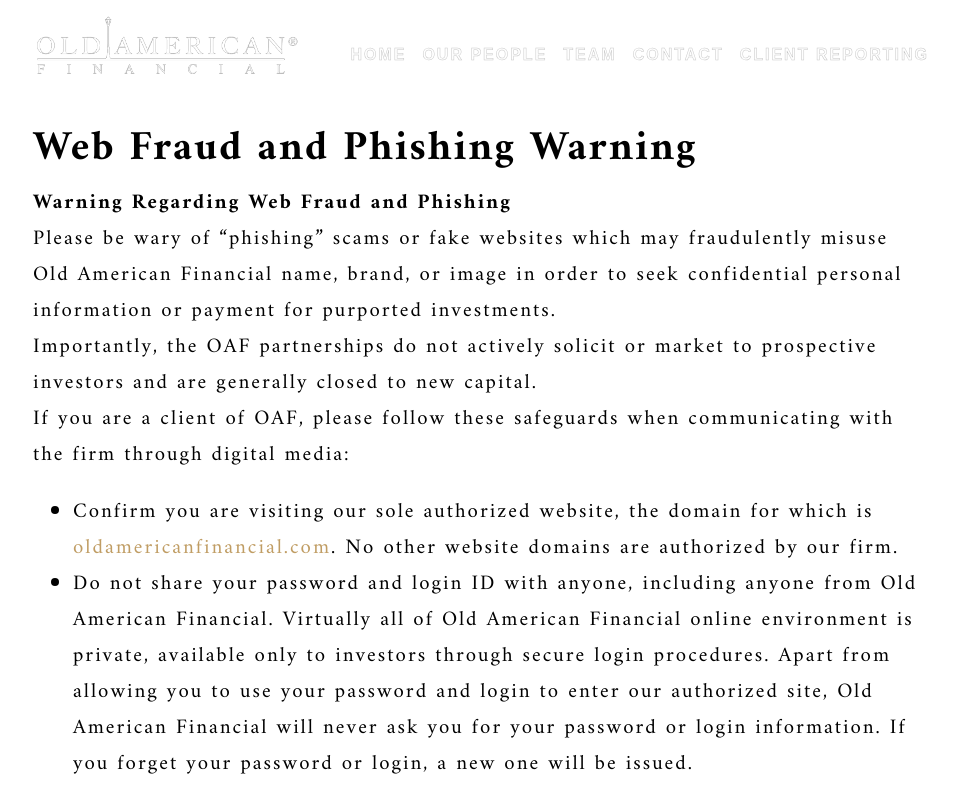
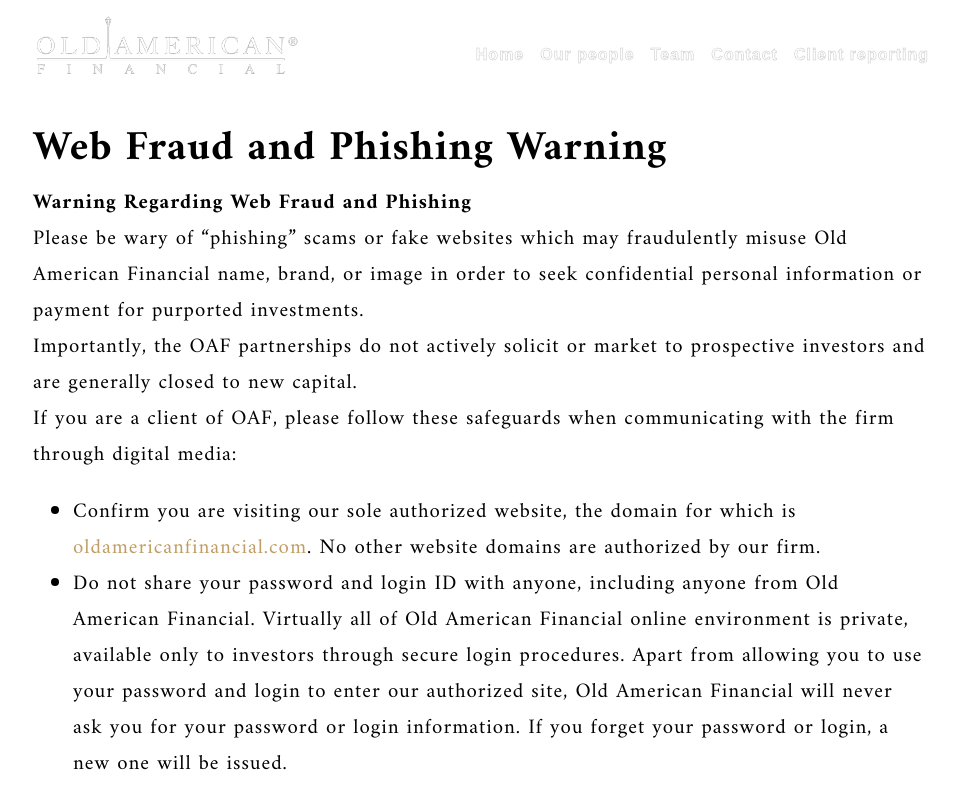
Before and after one commit to Juan321654/oldAmericanFinancial, a React (Create React App) app: page /webfraud-phishing-warning in a window 1280 px wide. Shown: the top 788 px of the page, without its empty margins (159-1117 px from the left). Built offline with nearby package versions, Linux system fonts and the light colour scheme.

Commit message:
more css

```diff
--- a/src/components/navbar/NavBar.jsx
+++ b/src/components/navbar/NavBar.jsx
@@ -57,7 +57,9 @@
           navBarColor && "small-screen-dark"
         }`}
       >
-        <li className={`navbar-menu ${isOpen && "show-menu"}`}>
+        <li
+          className={`navbar-menu delay-1 small-pad ${isOpen && "show-menu"}`}
+        >
           <Link
             to="/"
             className={`hover-underline-animation ${
@@ -65,10 +67,10 @@
             }`}
             onClick={setBgToWhite}
           >
-            HOME
+            Home
           </Link>
         </li>
-        <li className={`navbar-menu ${isOpen && "show-menu"}`}>
+        <li className={`navbar-menu delay-2 ${isOpen && "show-menu"}`}>
           <Link
             to="/our-people"
             className={`hover-underline-animation ${
@@ -76,10 +78,10 @@
             }`}
             onClick={setBgToBlack}
           >
-            OUR PEOPLE
+            Our people
           </Link>
         </li>
-        <li className={`navbar-menu ${isOpen && "show-menu"}`}>
+        <li className={`navbar-menu delay-3 ${isOpen && "show-menu"}`}>
           <Link
             to="/team"
             className={`hover-underline-animation ${
@@ -87,10 +89,10 @@
             }`}
             onClick={setBgToBlack}
           >
-            TEAM
+            Team
           </Link>
         </li>
-        <li className={`navbar-menu ${isOpen && "show-menu"}`}>
+        <li className={`navbar-menu delay-4 ${isOpen && "show-menu"}`}>
           <Link
             to="/contact"
             className={`hover-underline-animation ${
@@ -98,10 +100,10 @@
             }`}
             onClick={setBgToBlack}
           >
-            CONTACT
+            Contact
           </Link>
         </li>
-        <li className={`navbar-menu ${isOpen && "show-menu"}`}>
+        <li className={`navbar-menu delay-5 ${isOpen && "show-menu"}`}>
           <Link
             to="/client-reporting"
             className={`hover-underline-animation ${
@@ -109,7 +111,7 @@
             }`}
             onClick={setBgToBlack}
           >
-            CLIENT REPORTING
+            Client reporting
           </Link>
         </li>
       </ul>
--- a/src/components/navbar/navbar.css
+++ b/src/components/navbar/navbar.css
@@ -13,9 +13,9 @@
 
 .navbar li a {
   color: #fefefe;
-  font-family: 'Montserrat', sans-serif;
+  font-family: "Montserrat", sans-serif;
   text-decoration: none;
-  font-weight:  calc(var(--font-weight) + 300);
+  font-weight: calc(var(--font-weight) + 300);
   -webkit-text-stroke-width: 0.5px;
   -webkit-text-stroke-color: rgba(0, 0, 0, 0.227);
 }
@@ -51,14 +51,14 @@
 .hover-underline-animation:after {
   content: "";
   position: absolute;
-  border: 1px solid #ffffff;
+  border: 1px solid var(--main-color);
   width: 100%;
   transform: scaleX(0);
   height: 2px;
   top: 25px;
   bottom: 0;
   left: 0;
-  background-color: #ffffff;
+  background-color: var(--main-color);
   transform-origin: bottom right;
   transition: transform 0.25s ease-out;
 }
@@ -66,7 +66,7 @@
 .underline-dark::after {
   content: "";
   position: absolute;
-  border: 1px solid var(--main-color) ;
+  border: 1px solid var(--main-color);
   width: 100%;
   transform: scaleX(0);
   height: 2px;
@@ -85,7 +85,7 @@
 
 .hamburger-react {
   display: none !important;
-  z-index: 5!important;
+  z-index: 5 !important;
 }
 
 .show-menu {
@@ -93,7 +93,6 @@
 }
 
 @media only screen and (max-width: 400px) {
-
 }
 
 @media only screen and (max-width: 600px) {
@@ -108,6 +107,12 @@
     position: absolute;
     top: 16rem;
   } */
+}
+
+.roll-in-blurred-left {
+  -webkit-animation: roll-in-blurred-left 0.65s cubic-bezier(0.23, 1, 0.32, 1)
+    both;
+  animation: roll-in-blurred-left 0.65s cubic-bezier(0.23, 1, 0.32, 1) both;
 }
 
 @media only screen and (max-width: 1180px) {
@@ -130,15 +135,53 @@
     padding: 1rem;
     min-height: 100%;
     animation-name: moveInLeftMenu;
-    animation-duration: 2s;
+    animation-duration: 0.5s;
     animation-timing-function: ease-out;
     backface-visibility: hidden;
   }
   .small-screen-dark {
-    background-color:  var(--main-color);
+    background-color: var(--main-color);
   }
   .navbar ul {
     margin: 0;
+  }
+  .navbar li a {
+    font-size: 2.5rem;
+    animation-name: roll-in-blurred-left;
+    animation-duration: 1s;
+    animation-timing-function: linear;
+    backface-visibility: hidden;
+    font-family: 'Amiri', serif;
+    font-weight: 400;
+    line-height: 70%;
+  }
+  .delay-1 {
+    animation-name: roll-in-blurred-left;
+    animation-duration: 1.1s;
+    animation-timing-function: linear;
+  }
+  .delay-2 {
+    animation-name: roll-in-blurred-left;
+    animation-duration: 1.2s;
+    animation-timing-function: linear;
+  }
+  .delay-3 {
+    animation-name: roll-in-blurred-left;
+    animation-duration: 1.3s;
+    animation-timing-function: linear;
+  }
+  .delay-4 {
+    animation-name: roll-in-blurred-left;
+    animation-duration: 1.4s;
+    animation-timing-function: linear;
+  }
+  .delay-5 {
+    animation-name: roll-in-blurred-left;
+    animation-duration: 1.5s;
+    animation-timing-function: linear;
+  }
+  .small-pad {
+    margin: 3rem 0 0 0;
   }
 }
 
@@ -150,3 +193,34 @@
     opacity: 1;
   }
 }
+
+/**
+ * ----------------------------------------
+ * animation roll-in-blurred-left
+ * ----------------------------------------
+ */
+@-webkit-keyframes roll-in-blurred-left {
+  0% {
+    -webkit-transform: translateX(-1000px);
+    transform: translateX(-1000px);
+    opacity: 0;
+  }
+  100% {
+    -webkit-transform: translateX(0);
+    transform: translateX(0);
+    opacity: 1;
+  }
+}
+
+@keyframes roll-in-blurred-left {
+  0% {
+    -webkit-transform: translateX(-1000px);
+    transform: translateX(-1000px);
+    opacity: 0;
+  }
+  100% {
+    -webkit-transform: translateX(0);
+    transform: translateX(0);
+    opacity: 1;
+  }
+}
--- a/src/index.css
+++ b/src/index.css
@@ -16,7 +16,7 @@
   font-family: 'Amiri', serif;
   -webkit-font-smoothing: antialiased;
   -moz-osx-font-smoothing: grayscale;
-  letter-spacing: 2px;
+  letter-spacing: 1px;
 }
 
 code {
```
